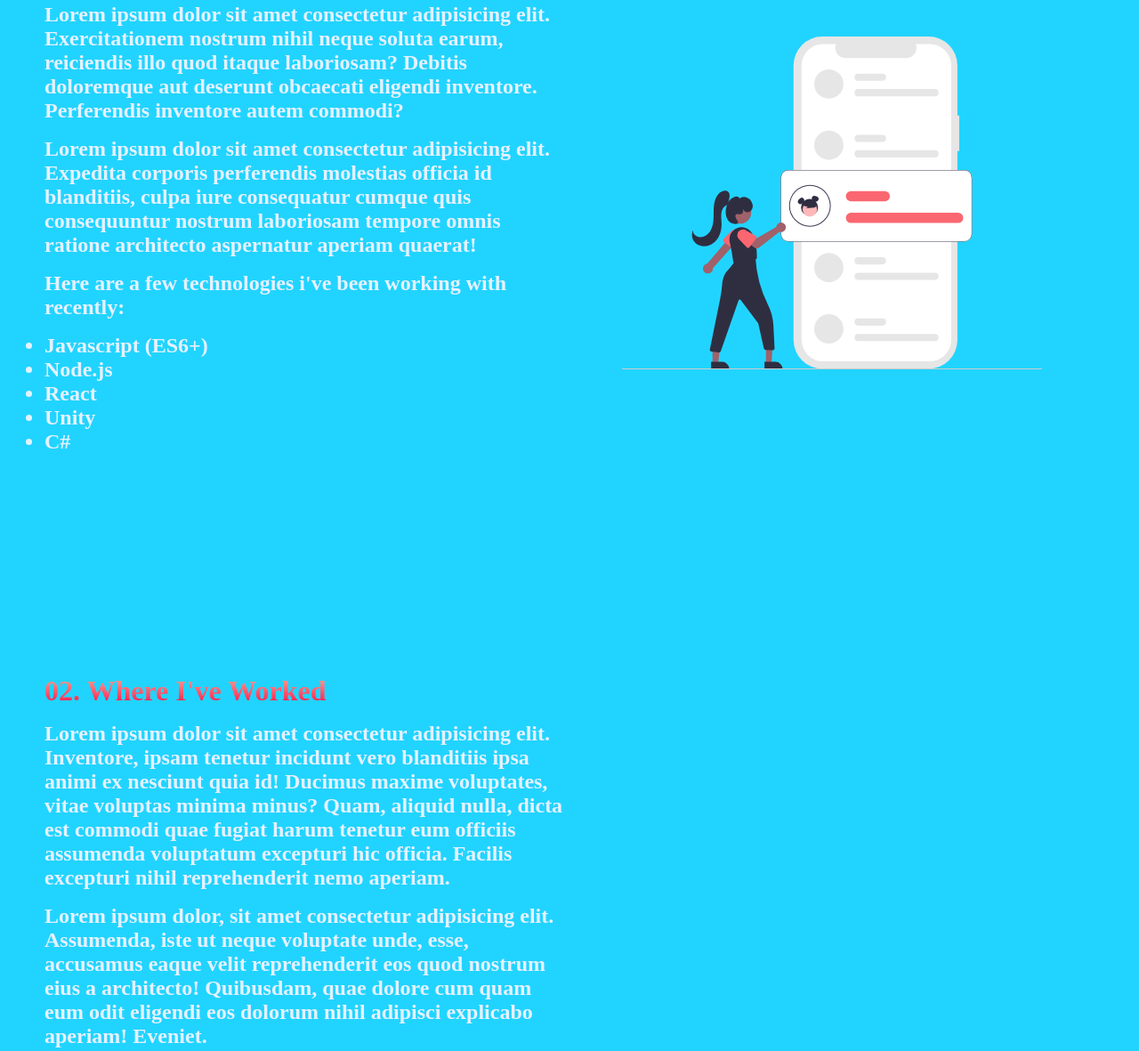
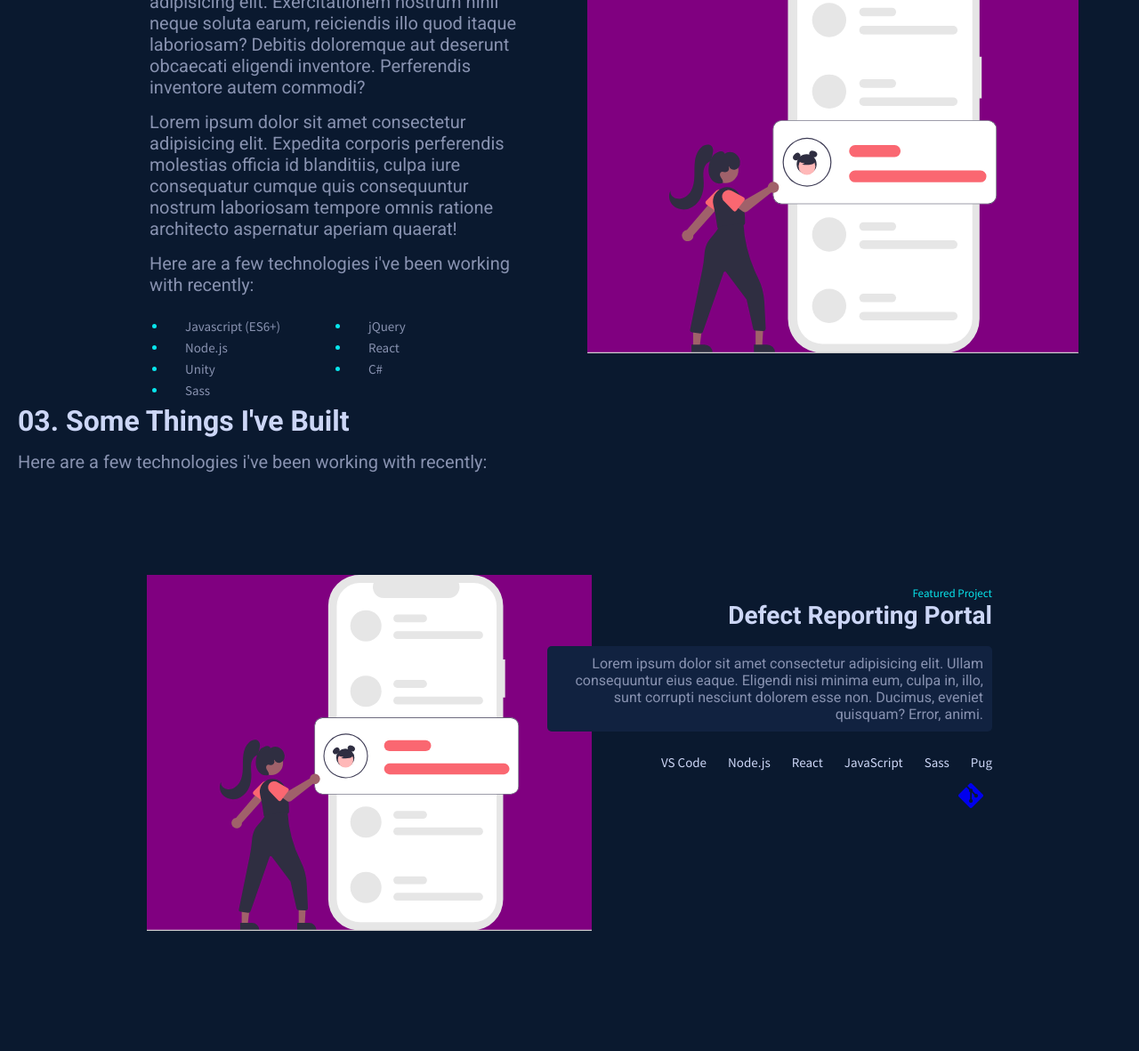
Before and after one commit to TrellixVulnTeam/My-Portfolio_JONZ, a website: page starter/index.html in a window 1280 px wide. Shown: the part 1086-2267 px from the top of the page at 89% size. Drawn offline with Linux system fonts and the light colour scheme.

Commit message:
Edits to Build Section

```diff
--- a/starter/index.html
+++ b/starter/index.html
@@ -88,15 +88,7 @@
       </div>
     </nav>
 
-    <div class="links_email">
-      <div class="link_container">
-        <p>TestingLinks</p>
-      </div>
 
-      <div class="email_container">
-        <p>TestingEmail</p>
-      </div>
-    </div>
 
 
     <!-- Header/Intro/Main Section -->
@@ -125,7 +117,7 @@
     <div class="about">
       <div class="about_container">
         <div class="about_content">
-          <h1 class="about_content_h1">01. About Me</h1>
+          <h1 class="about_content_h1"><span class="highlight_span">01.</span> About Me</h1>
           <p class="about_content_p">
             Lorem ipsum dolor sit amet consectetur adipisicing elit.
             Exercitationem nostrum nihil neque soluta earum, reiciendis illo
@@ -142,21 +134,25 @@
             Here are a few technologies i've been working with recently:
           </p>
           <ul class="about_content_ul">
-            <li>Javascript (ES6+)</li>
-            <li>Node.js</li>
-            <li>React</li>
-            <li>Unity</li>
-            <li>C#</li>
+            <li class="li_bullet">Javascript (ES6+)</li>
+            <li class="li_bullet">jQuery</li>
+            <li class="li_bullet">Node.js</li>
+            <li class="li_bullet">React</li>
+            <li class="li_bullet">Unity</li>
+            <li class="li_bullet">C#</li>
+            <li class="li_bullet">Sass</li>
           </ul>
         </div>
+
         <div class="about_img_container">
           <img src="img/pic1.svg" alt="about" id="about_img" />
         </div>
+
       </div>
     </div>
 
     <!-- Experience Section -->
-    <div class="about">
+<!--     <div class="about">
       <div class="about_container">
         <div class="about_content">
           <h1 class="about_content_h1">02. Where I've Worked</h1>
@@ -172,7 +168,7 @@
           </p>
         </div>
       </div>
-    </div>
+    </div> -->
 
     <!-- Work Section - Some Things I've Built & Other Projects -->
     <h1 class="about_content_h1">03. Some Things I've Built</h1>
@@ -188,21 +184,21 @@
           </div>
           <div class="some_content_box">
             <div class="some_content">
-              <p class="project-overline">Featured Project</p>
+              <p class="project_overline">Featured Project</p>
               <h3 class="project_title">Defect Reporting Portal</h3>
               <div class="project_description">
                 <p class="some_content_p">Lorem ipsum dolor sit amet consectetur adipisicing elit. Ullam consequuntur eius eaque. Eligendi nisi minima eum, culpa in, illo, sunt corrupti nesciunt dolorem esse non. Ducimus, eveniet quisquam? Error, animi.</p>
               </div>
-              <ul class="project_tech_list">
-                <li>VS Code</li>
-                <li>Node JS</li>
-                <li>React</li>
-                <li>JS</li>
-                <li>SCSS</li>
+              <ul class="tech_list_ul">
+                <li class="tech_list_li">VS Code</li>
+                <li class="tech_list_li">Node.js</li>
+                <li class="tech_list_li">React</li>
+                <li class="tech_list_li">JavaScript</li>
+                <li class="tech_list_li">Sass</li>
+                <li class="tech_list_li">Pug</li>
               </ul>
               <div class="project_links">
-                <a href="#"></a>
-                <a href="#"></a>
+                <a href="https://github.com/tsphikas/DefectPortal"><i class="fa-brands fa-git-alt fa-2xl"></i></a>
               </div>
               </div>
           </div>
--- a/starter/sass/layout/_aboutMe.scss
+++ b/starter/sass/layout/_aboutMe.scss
@@ -1,62 +1,89 @@
 .about {
+  display: grid;
+  grid-template-columns: 10vw repeat(2, 40vw) 10vw;
   z-index: 11;
-  background-color: #21d4ff;
 }
 
 .about_container {
   display: grid;
-  grid-template-columns: 1fr 1fr;
+  grid-column: 2 / 4;
+  grid-template-columns: repeat(2, 50%);
   align-items: center;
   justify-self: center;
   margin: 0 auto;
-  height: 100vh;
+  height: 80vh;
   z-index: 12;
   width: 100%;
-  max-width: 1300px;
-  padding: 0 50px;
 }
 
+.about_content {
+  display: grid;
+  grid-column: 1 / 2;
+  padding: 20px;
+}
 .about_content_h1 {
-  font-size: 2rem;
-  background-color: #ff8177;
-  background-image: linear-gradient(to top, #ff0844 0%, #ffb199 100%);
+  font-size: 32px;
+  font-family: $font-primary;
+  color: $color-light-slate;
   background-size: 100%;
-  -webkit-background-clip: text;
-  -moz-background-clip: text;
-  -webkit-text-fill-color: transparent;
-  -moz-text-fill-color: transparent;
+  padding: 20px 20px 15px 20px;
 }
 
 .about_content_h2 {
-  font-size: 1.5rem;
-  background-color: #ff8177;
-  background-image: linear-gradient(to top, #b721ff 0%, #21d4ff 100%);
+  font-size: 20px;
+  font-family: $font-primary;
+  color: $color-slate;
   background-size: 100%;
-  -webkit-background-clip: text;
-  -moz-background-clip: text;
-  -webkit-text-fill-color: transparent;
-  -moz-text-fill-color: transparent;
+  padding: 0px 20px 15px 20px;
 }
 
 .about_content_p {
-  margin-top: 1rem;
-  font-size: 1.5rem;
-  font-weight: 700;
-  color: $color-white;
+  font-size: 20px;
+  font-family: $font-primary;
+  color: $color-slate;
+  background-size: 100%;
+  padding: 0px 20px 15px 20px;
 }
 
 .about_content_ul {
-  margin-top: 1rem;
-  font-size: 1.5rem;
-  font-weight: 700;
-  color: $color-white;
+  display: grid;
+  grid-template-columns: repeat(2, 1fr);
+  font-size: 15px;
+  font-family: $font-secondary;
+  color: $color-slate;
+  background-size: 100%;
+  padding: 10px 20px 10px 40px;
+}
+
+.li_bullet {
+  margin: 0 0 5px;
+  padding: 0 0 0 20px;
+}
+
+.li_bullet::marker {
+  color: $color-blue-highlight;
 }
 
 .about_img_container {
-  text-align: center;
+  box-sizing: border-box;
+  display: grid;
+  grid-column: 2 / 3;
+  padding: 20px;
+  z-index: 1;
+  place-items: center;
 }
 
 #about_img {
-  height: 80%;
-  width: 80%;
+  background-color: purple;
+  color: purple;
+  width: auto;
+  height: auto;
+  object-fit: contain;
+
+  height: 60%;
+  width: auto;
 }
+
+.highlight_span {
+  color: $color-blue-highlight;
+}
--- a/starter/sass/layout/_intro.scss
+++ b/starter/sass/layout/_intro.scss
@@ -7,17 +7,13 @@
   grid-template-columns: 10vw 1fr 10vw;
   align-items: center;
   justify-self: center;
-  //margin: 0 auto;
   height: 100vh;
   z-index: 12;
   width: 100%;
-  //max-width: 1300px;
-  //padding: 0 50px;
 }
 
 .intro_content {
   padding: 20px 20px 200px 100px;
-  display: grid;
   grid-column: 2 / 3;
 }
 
@@ -82,6 +78,7 @@
   letter-spacing: 1.5px;
   font-family: $font-secondary;
   opacity: 0;
+  width: fit-content !important;
 }
 
 .intro_img_container {
--- a/starter/sass/layout/_navigation.scss
+++ b/starter/sass/layout/_navigation.scss
@@ -15,7 +15,7 @@
 .navbar_container {
   display: flex;
   justify-content: space-between;
-  height: 80px;
+  height: 60px;
   z-index: 2;
   width: 100%;
   max-width: 100%;
@@ -39,9 +39,10 @@
   white-space: nowrap;
 }
 
-.fa-gem {
+/* .fa-gem {
   margin-right: 0.5rem;
-}
+} */
+
 .navbar_menu {
   display: flex;
   align-items: center;
--- a/starter/sass/layout/_work.scss
+++ b/starter/sass/layout/_work.scss
@@ -5,7 +5,7 @@
   display: flex;
   justify-content: center;
   align-items: center;
-  background-color: beige;
+  //background-color: beige;
 }
 
 .some_container {
@@ -44,28 +44,53 @@
       right: 25px;
       width: 500px;
       height: 400px;
-      background: #000;
-      display: flex;
+      //background: #000;
+      display: grid;
+      grid-template-rows: repeat(6, auto);
       justify-content: center;
       align-items: center;
-      padding: 20px 50px 20px 100px;
+      text-align: right;
+      //padding: 20px 50px 20px 100px;
 
       .some_content {
-        .some_content_h2 {
-          font-size: 30px;
-          color: $color-white;
+        z-index: 9;
+
+        .project_overline {
+          font-size: 13px;
+          font-family: $font-secondary;
+          color: $color-blue-highlight;
         }
+
+        .project_title {
+          font-size: 28px;
+          font-family: $font-primary;
+          color: $color-light-slate;
+        }
+
         .some_content_p {
-          margin-top: 10px;
-          color: $color-white;
+          margin-top: 18px;
+          font-family: $font-primary;
+          color: $color-slate;
+          background-color: $color-primary;
+          border-radius: 5px;
+          padding: 10px;
+          //z-index: 9;
         }
-        .some_content_a {
-          display: inline-block;
-          margin-top: 15px;
-          color: $color-white;
-          text-decoration: none;
+        .tech_list_ul {
+          list-style: none;
+          white-space: nowrap;
+          margin: 25px 0 10px;
+        }
+        .tech_list_li {
+          font-size: 15px;
+          font-family: $font-secondary;
+          color: $color-light-slate;
+          display: inline;
+          margin: 0 0 5px 20px;
+        }
+
+        .project_links {
           padding: 10px;
-          border: 1px solid $color-white;
         }
       }
 
@@ -76,8 +101,8 @@
         bottom: -50px;
         left: 0;
         right: 0;
-        background: #000;
-        z-index: -1;
+        //background: #000;
+        //z-index: -1;
       }
     }
 
--- a/starter/sass/main.scss
+++ b/starter/sass/main.scss
@@ -15,7 +15,6 @@
 @import "layout/_aboutMe";
 @import "layout/_experience";
 @import "layout/_work";
-@import "layout/_linksEmail";
 @import "layout/_navigation";
 @import "layout/_contact";
 
--- a/starter/sass/media/_1025_1200_desktopMedia.scss
+++ b/starter/sass/media/_1025_1200_desktopMedia.scss
@@ -0,0 +1,4 @@
+@media screen and (min-width: 1024px) {
+  .some_container {
+  }
+}
```
Also changed, not shown: starter/css/style.css, starter/sass/layout/_linksEmail.scss (deleted), starter/sass/layout/_sidebarLeft.scss (deleted), starter/sass/layout/_sidebarRight.scss (deleted).
